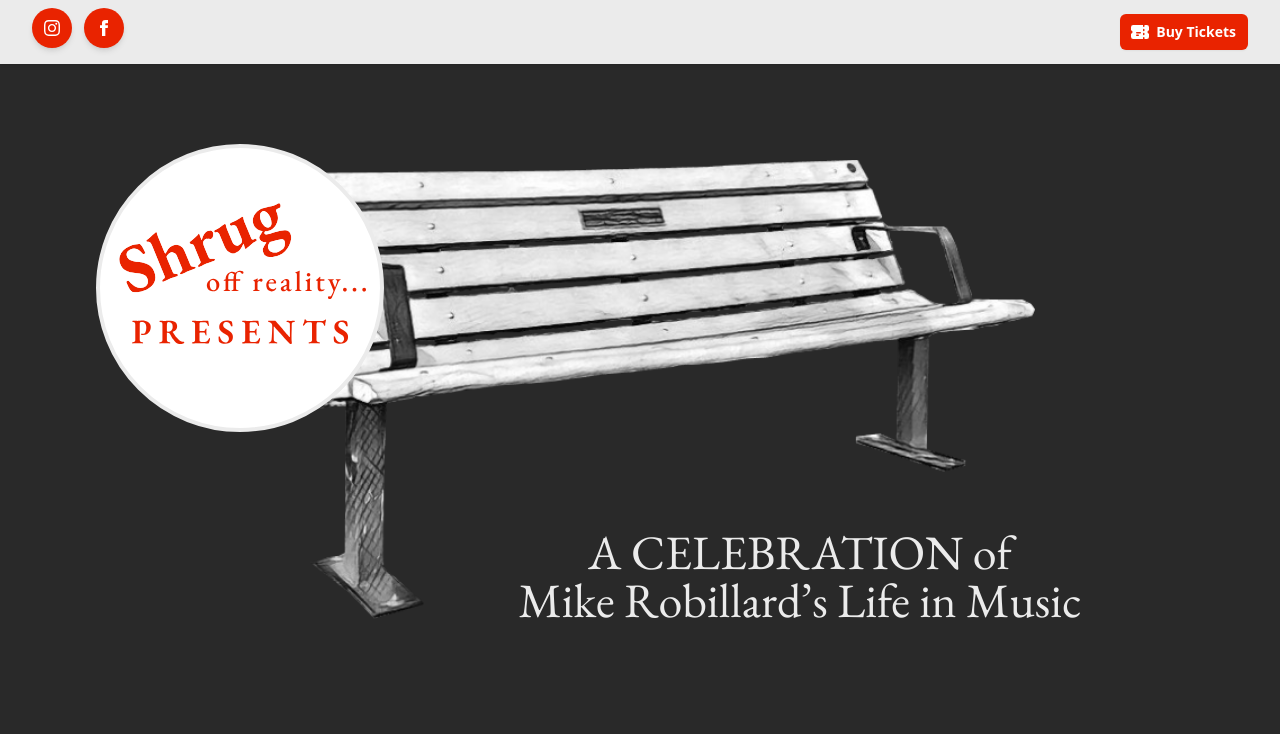
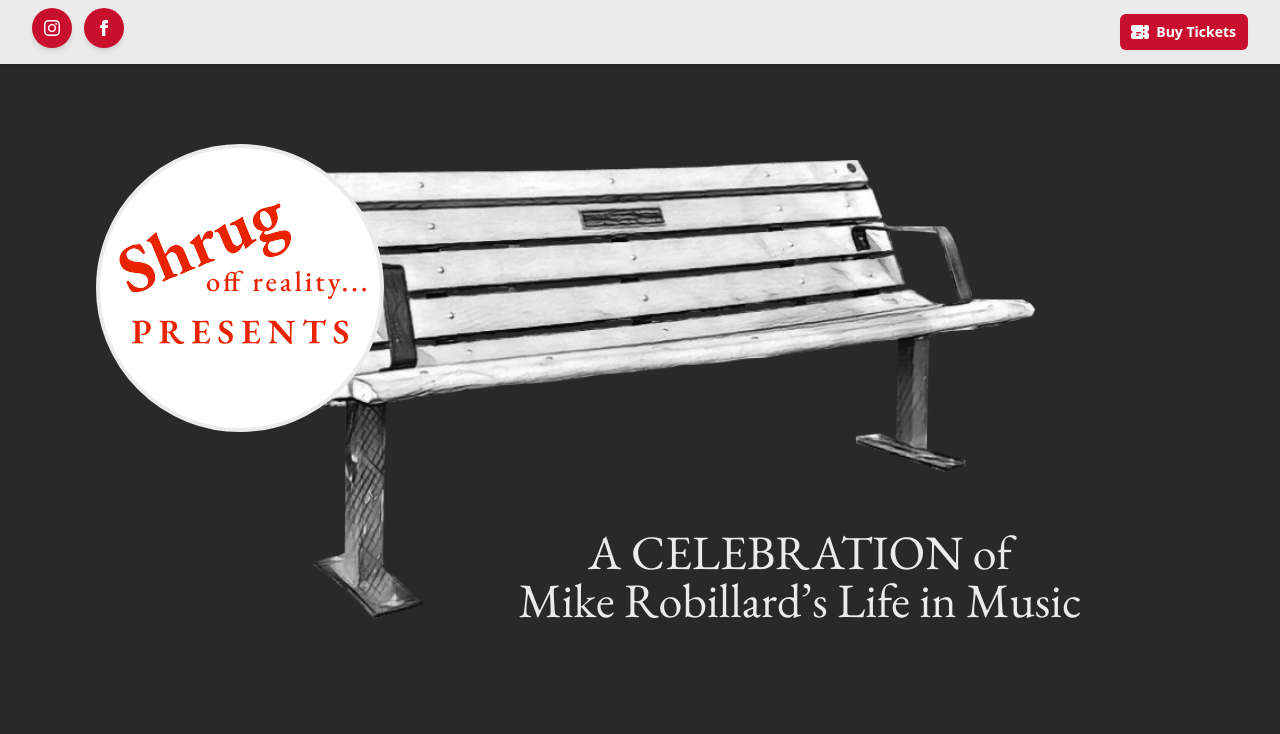
Before and after one commit to widgetapps/shrug-tribute, a Next.js app: page / in a window 1280 px wide. Shown: the top 734 px of the page. Built offline with nearby package versions, Linux system fonts and the light colour scheme; no server answers.

Commit message:
Updated the red to #c8102e (Pantone 186C)

```diff
--- a/tailwind.config.js
+++ b/tailwind.config.js
@@ -21,14 +21,14 @@ module.exports = {
       backgroundSize: {
         'cover-bench': '65%',
         'cover-bench-sm': '100%',
-        'cover-bench-sm': '100%',
+        'cover-bench-md': '100%',
         'cover-elephant': '160%',
         'cover-elephant-md': '150%'
       },
       colors: {
         'shrug-light': '#ebebeb',
         'shrug-dark': '#292929',
-        'shrug-red': '#E92300',
+        'shrug-red': '#c8102e',
         'shrug-red-400': '#EB6D56'
       }
     },
```
